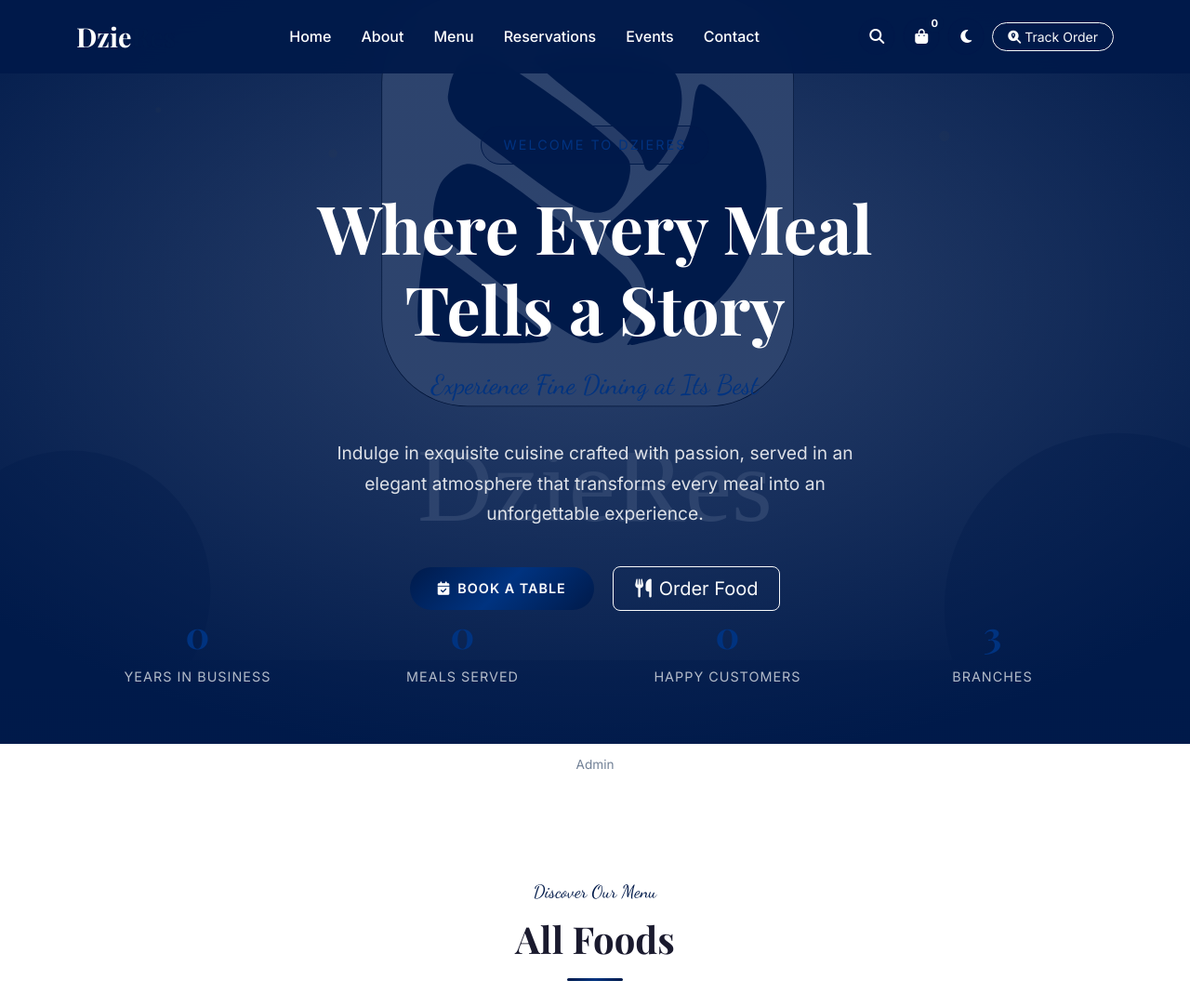
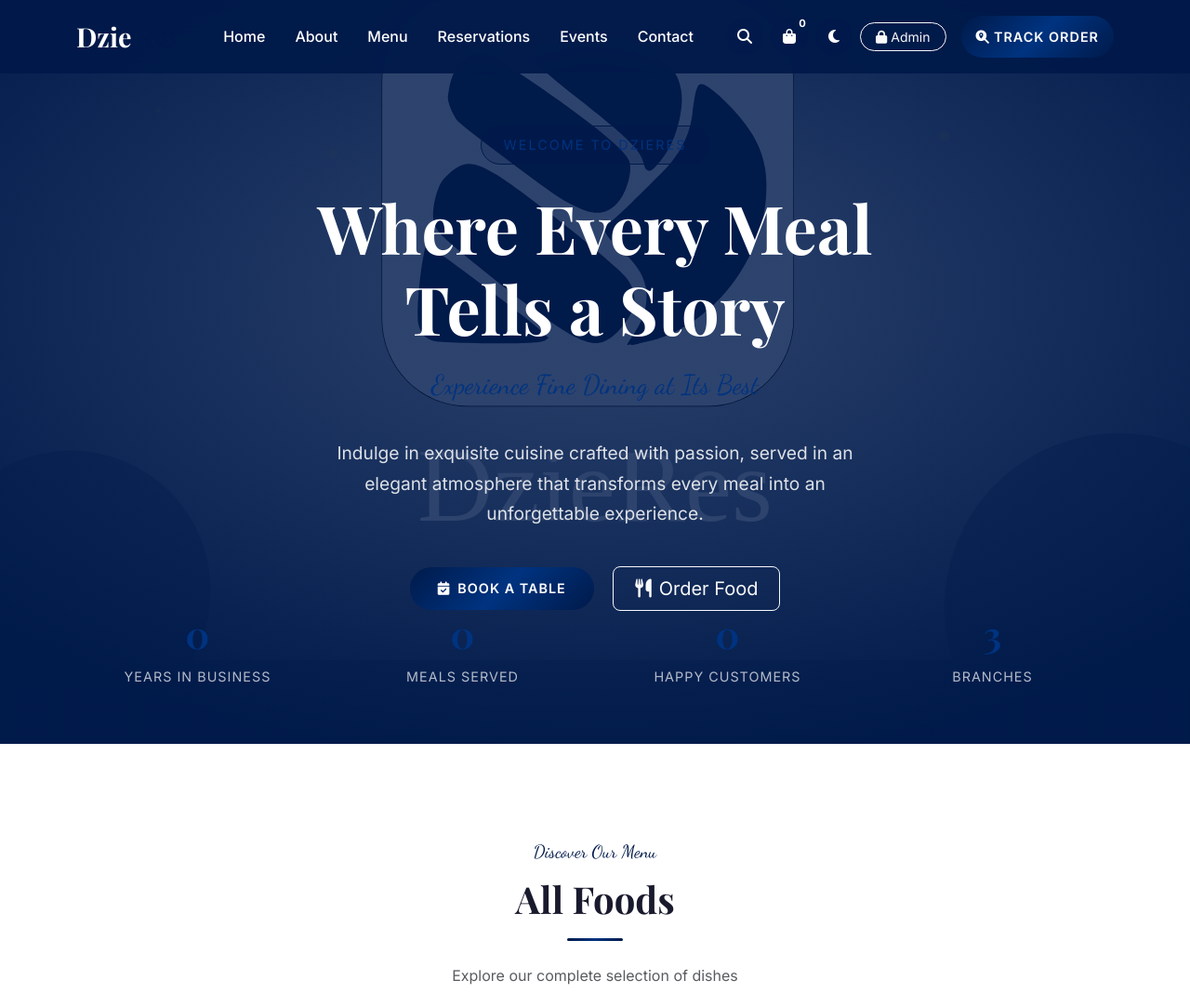
Before and after one commit to holyseyi/DzieRes, a PHP site: page /restaurant/ in a window 1280 px wide. Shown: the top 1083 px of the page at 93% size. Run offline with PHP 8.4, Linux system fonts and the light colour scheme; data comes from the database, SQL or seed files in the repository; some libraries are stand-ins or nearby versions.

Commit message:
modified:   restaurant/views/home.php 	modified:   restaurant/views/layouts/main.php

```diff
--- a/restaurant/views/home.php
+++ b/restaurant/views/home.php
@@ -48,10 +48,6 @@
         </div>
     </div>
 </section>
-
-<div class="text-center py-2">
-    <a href="<?= \baseUrl('login') ?>" style="color: #718096; font-size: 0.85rem; text-decoration: none;">Admin</a>
-</div>
 
 <!-- ============================================ -->
 <!-- ALL FOODS SECTION -->
--- a/restaurant/views/layouts/main.php
+++ b/restaurant/views/layouts/main.php
@@ -119,7 +119,10 @@
                         </ul>
                     </div>
                     <?php else: ?>
-                    <button class="btn btn-outline-light btn-sm rounded-pill px-3" data-bs-toggle="modal" data-bs-target="#trackOrderModal">
+                    <a href="<?= \baseUrl('login') ?>" class="btn btn-outline-light btn-sm rounded-pill px-3 me-2">
+                        <i class="fas fa-lock me-1"></i>Admin
+                    </a>
+                    <button class="btn btn-gold btn-sm rounded-pill px-3" data-bs-toggle="modal" data-bs-target="#trackOrderModal">
                         <i class="fas fa-search-location me-1"></i>Track Order
                     </button>
                     <?php endif; ?>
```
